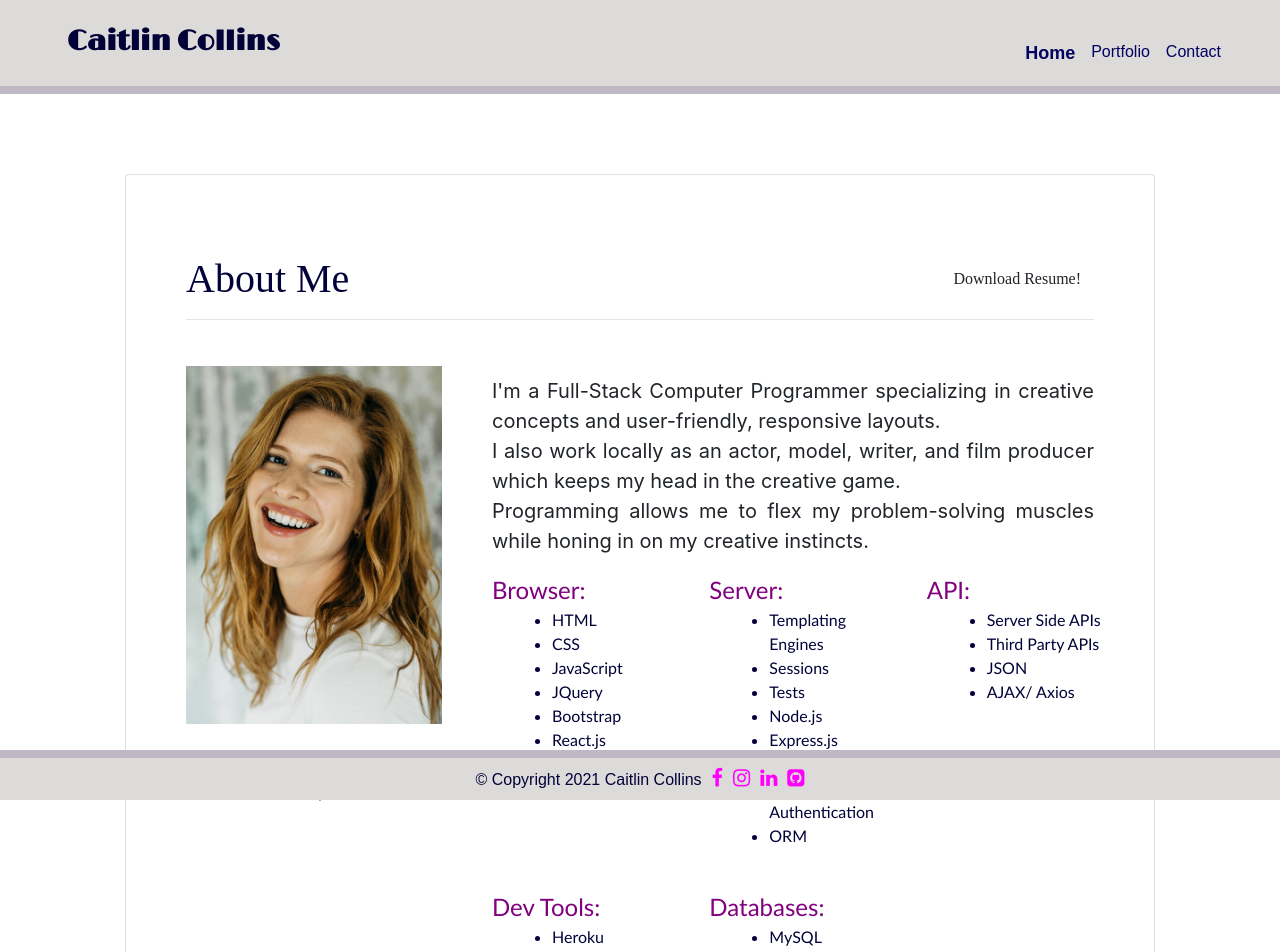
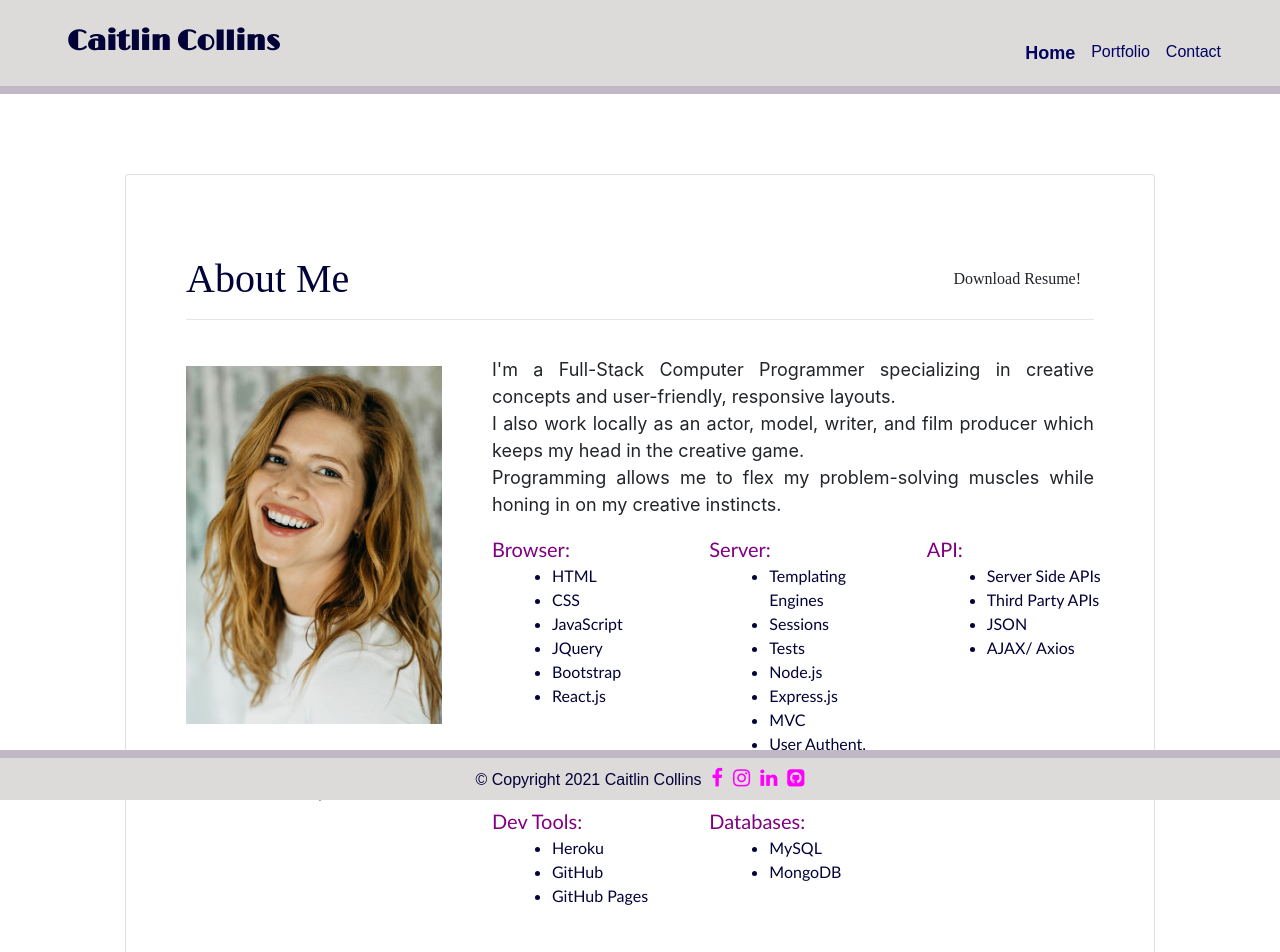
Before and after one commit to CaitlinCollins/React-Portfolio, a React (Create React App) app in the folder portfolio/: page /#/ in a window 1280 px wide. Shown: the top 952 px of the page. Built offline with nearby package versions, Linux system fonts and the light colour scheme; a web font is replaced by a local one.

Commit message:
Tweaks to CSS

```diff
--- a/portfolio/src/components/Home/index.js
+++ b/portfolio/src/components/Home/index.js
@@ -60,7 +60,7 @@ function Home() {
                                         <li className="item">Node.js</li>
                                         <li className="item">Express.js</li>
                                         <li className="item">MVC</li>
-                                        <li className="item">User Authentication</li>
+                                        <li className="item">User Authent.</li>
                                         <li className="item">ORM</li>
                                     </ul>
                                 </div>
@@ -86,6 +86,7 @@ function Home() {
                                     </ul>
                                 </div>
                                 </Col>
+
                                 <Col size="xs-4 sm-4">
                                 <div className="tools2">Databases:
                                     <ul>
--- a/portfolio/src/components/Home/style.css
+++ b/portfolio/src/components/Home/style.css
@@ -2,7 +2,7 @@
 .card {
 	background-color:rgb(221, 218, 218);
 	overflow: auto;
-	margin: 80px 40px 200px 40px;
+	margin: 80px 40px;
 	padding: 0px 20px 20px 20px;
 	border-radius: 20px;
 }
@@ -66,18 +66,18 @@ figcaption {
 .bioimg {
 	margin-left: auto;
 	margin-right: auto;
-	max-width: 400px;
+	max-width: 300px;
 	padding: 10px 0px 20px 0px;
 }
 /** First Paragraph Style **/
 .firstP {
-	padding-top: 40px;
+	padding-top: 20px;
 	padding-right: 20px;
-	font-size: 20px;
+	font-size: 18px;
 }
 /** UL Style **/
 .languages, .tools, .tools2 {
-	font-size: 24px;
+	font-size: 20px;
 	color: purple;
 }
 
@@ -87,7 +87,7 @@ figcaption {
 
 .tools2 {
 	display: inline-block;
-	margin-top: 25px;
+	margin-top: 10px;
 }
 /** LI Style **/
 .item {
```
